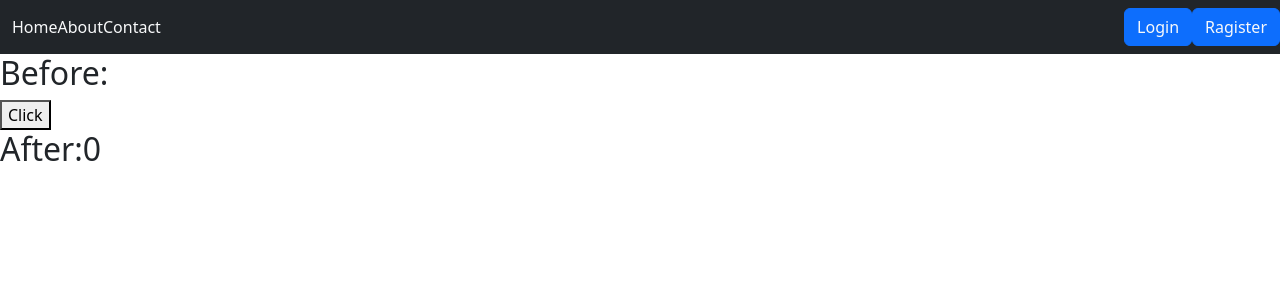
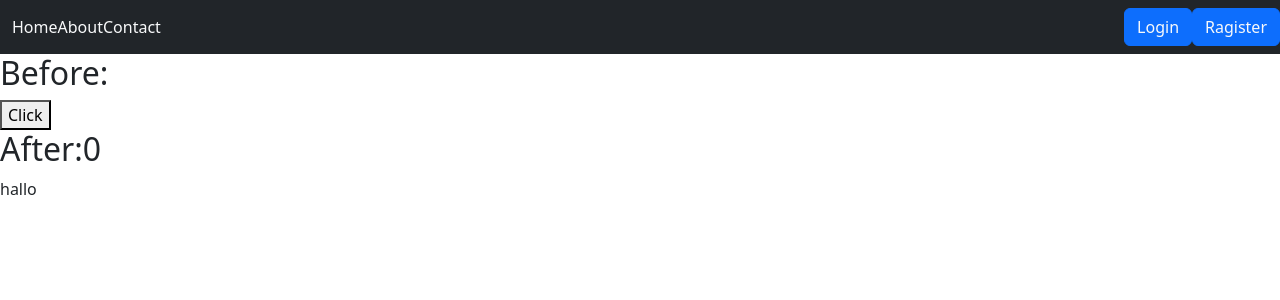
Before and after one commit to kavypatel6425/React-JavaScript, a React (Vite) app: page /useRef in a window 1280 px wide. Shown: the top 300 px of the page. Built offline with nearby package versions, Linux system fonts and the light colour scheme.

Commit message:
23-04-2026

```diff
--- a/src/Router/Lecture-15/Componants-15/UseRef.jsx
+++ b/src/Router/Lecture-15/Componants-15/UseRef.jsx
@@ -43,6 +43,8 @@ function UseRef() {
       <button onClick={(() => setCount(count + 1))}>Click</button>
       <h2>After:{count}</h2>
 
+      <p>hallo</p>
+
 
     </>
   )
```
